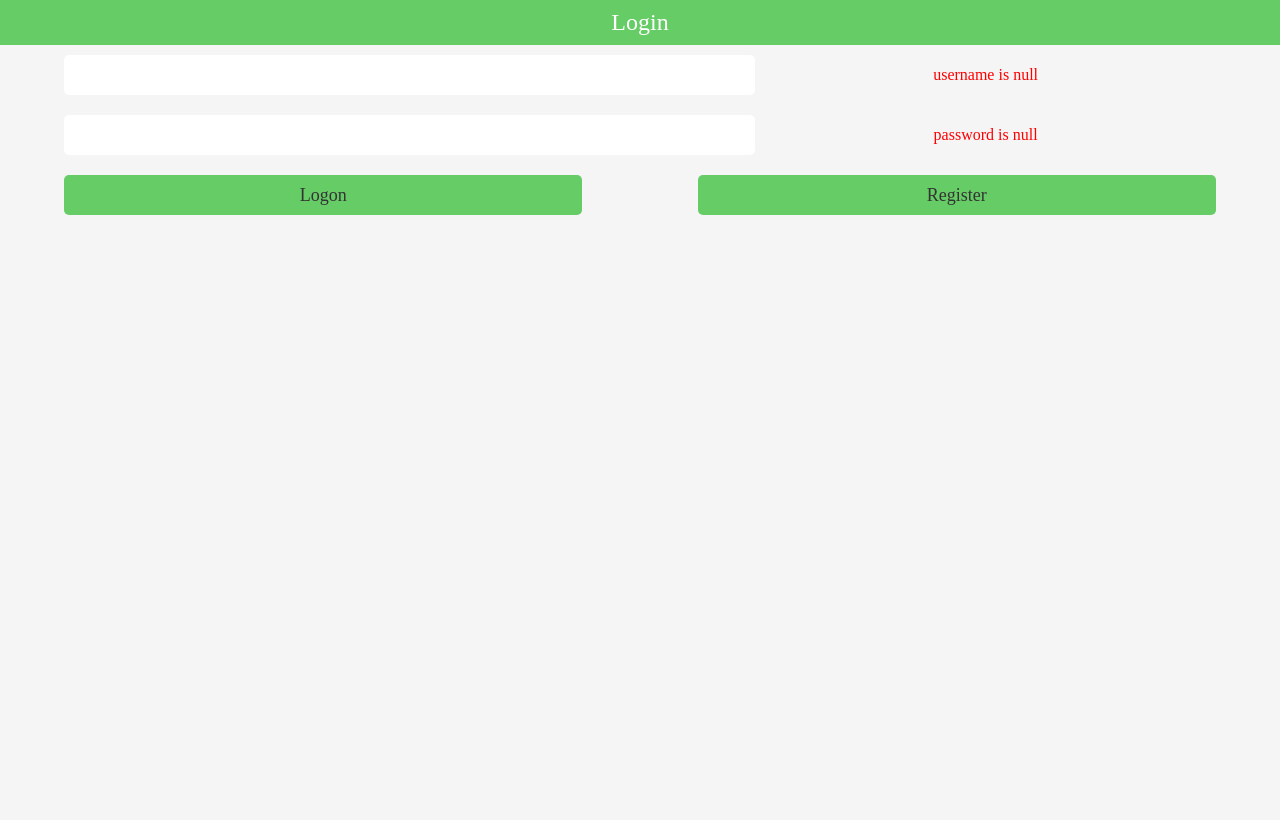
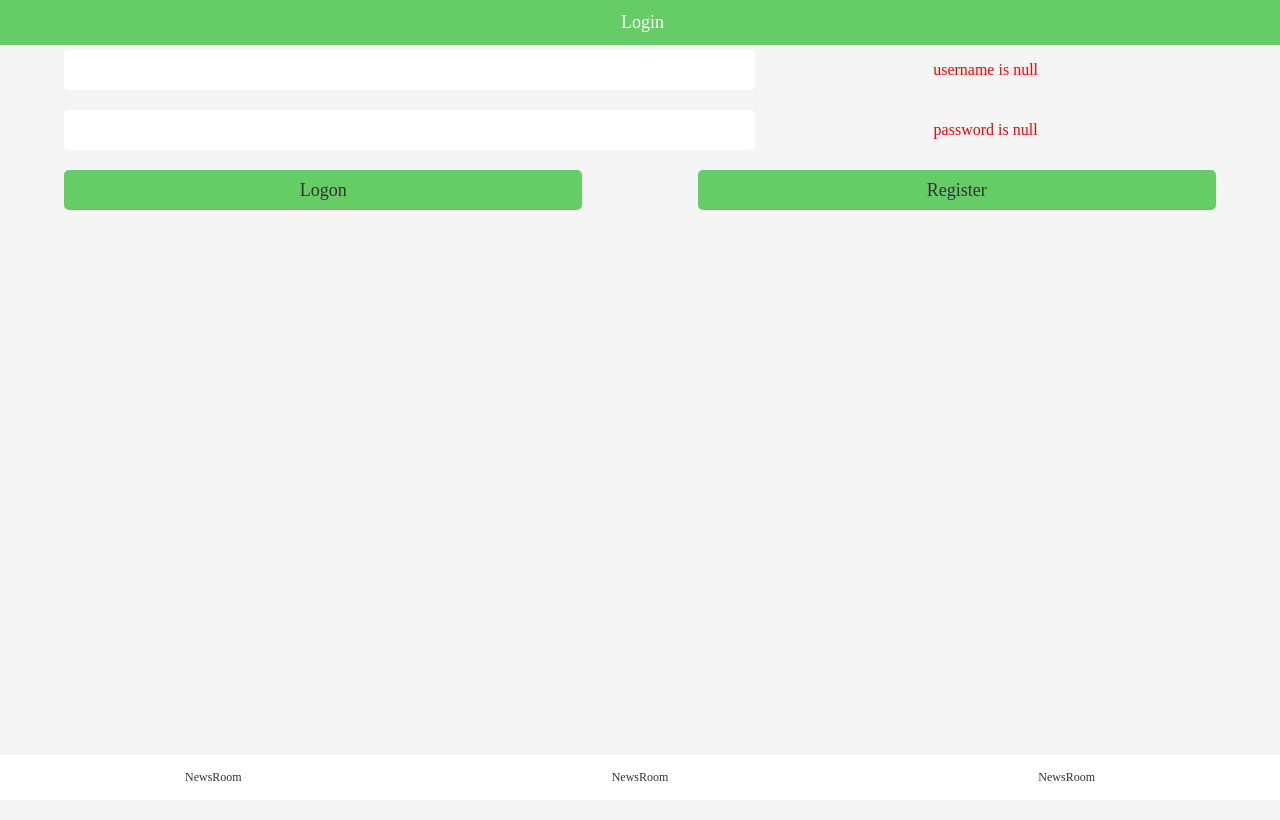
Before and after one commit to abduwaly/Vue-NewsRoom, a Vue app: page /#/ in a window 1280 px wide. Shown: the top 820 px of the page. Built offline with nearby package versions, Linux system fonts and the light colour scheme; what vue-resource would draw is missing.

Commit message:
Optimize : Header&Footer;

```diff
--- a/src/components/Detail.vue
+++ b/src/components/Detail.vue
@@ -1,5 +1,7 @@
 <template>
-  <div class='news'>
+  <div class='news-detail'>
+      <Header :headTitle='news.title'/>
+        <div class='content-wrapper'>
             <h1>{{ news.title }}</h1>
             <p>{{ news.briefContent }}</p>
             <img :src='news.pic'/>
@@ -7,12 +9,16 @@
             <hr>
             <NewsComments :newsId='news.newsId'/>
         </div>
+      <Footer :showFooter='showFooter'/>
+  </div>
 </template>
 
 <script>
 import Vue from 'vue'
 import VueResource from 'vue-resource'
 import NewsComments from '@/components/NewsComments'
+import Header from './Header'
+import Footer from './Footer'
 
 Vue.use(VueResource)
 
@@ -20,8 +26,8 @@ export default {
   name: 'NewsList',
   data () {
     return {
-      msg: 'this is news detail',
-      news: {}
+      news: { title: '404' },
+      showFooter: true
     }
   },
   created () {
@@ -30,19 +36,14 @@ export default {
     if (item) {
       this.news = this.$route.params.newsItem
     } else {
-      this.news = { title: 'Oops! 404' }
+      this.news = { title: '404' }
     }
   },
-  components: { NewsComments }
+  components: { NewsComments, Header, Footer }
 }
 </script>
 
 <style scoped>
-.news{
-  width: 300px;
-  margin: 10px auto;
-  border: solid 1px gray;
-}
 img{
   max-width: 100%;
 }
--- a/src/components/Footer.vue
+++ b/src/components/Footer.vue
@@ -1,6 +1,14 @@
 <template>
   <div v-bind:class="{ 'footer': true, 'hide': isHide }">
-    <h1></h1>
+    <section class='foot-item'>
+      <span>NewsRoom</span>
+    </section>
+    <section class='foot-item'>
+      <span>NewsRoom</span>
+    </section>
+    <section class='foot-item'>
+      <span>NewsRoom</span>
+    </section>
   </div>
 </template>
 
@@ -23,9 +31,21 @@ export default {
   z-index: 10;
   width: 100%;
   height: 45px;
-  background: #6c6;
+  background-color: #fff;
   line-height: 45px;
-  font-size: 24px;
+  font-size: 12px;
   color: white;
+  display: flex;
+  box-shadow: 0 -0.02667rem 0.05333rem rgba(0, 0, 0, 0.1);
+}
+.foot-item{
+  display: flex;
+  flex: 1;
+  text-align: center;
+  align-item: center;
+}
+.foot-item span{
+  width: 100%;
+  bottom: 0;
 }
 </style>
--- a/src/components/Header.vue
+++ b/src/components/Header.vue
@@ -16,12 +16,18 @@ export default {
 
 <style scoped>
 .header{
+  position: fixed;
+  top: 0;
   z-index:10;
   width: 100%;
   height: 45px;
   background: #6c6;
   line-height: 45px;
-  font-size: 24px;
+  font-size: 18px;
   color: white;
+  text-overflow: ellipsis;
+  white-space: nowrap;
+  overflow: hidden;
+  padding: 0px 10px 0 15px;
 }
 </style>
--- a/src/components/NewsList.vue
+++ b/src/components/NewsList.vue
@@ -1,8 +1,7 @@
 <template>
   <div class='news-list'>
     <Header :headTitle='headTitle'/>
-    <div class='list-wrapper'>
-        <h1>{{ title }}</h1>
+    <div class='content-wrapper'>
         <ul v-for='item in list' v-bind:key='item.newsId'>
           <li v-on:click="toDetail(item)">
             <h3>{{ item.title }}</h3>
@@ -28,7 +27,6 @@ export default {
     return {
       headTitle: 'News Room',
       showFooter: true,
-      title: 'This is News List',
       list: []
     }
   },
--- a/src/style/common.css
+++ b/src/style/common.css
@@ -98,3 +98,6 @@ input, button{
     border-radius: 5px;
     font-size: 18px;
 }
+.content-wrapper{
+    margin: 50px 0;
+}
```
Lines whose indentation alone changed are shown as unchanged.
